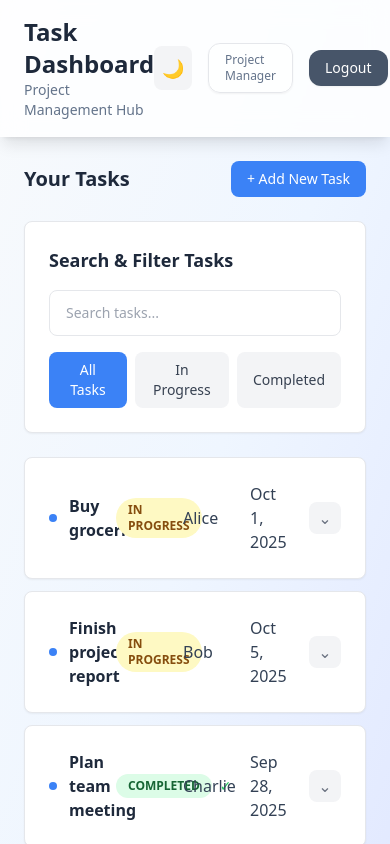
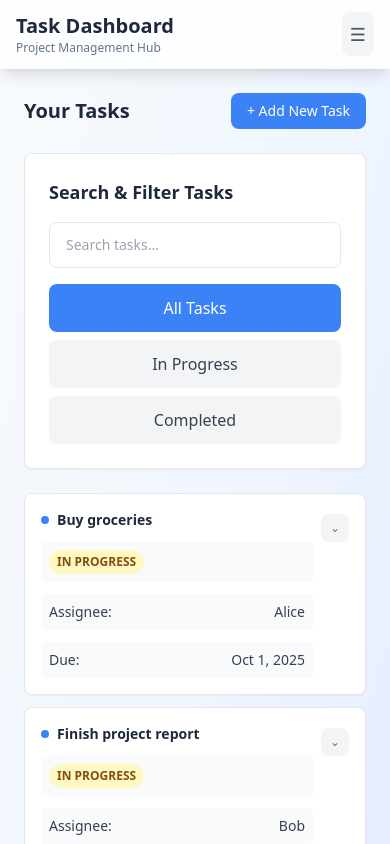
Before and after one commit to Toritsemotse/task-list-app, a Vue app: page /dashboard in a window 390 px wide. Shown: the top 844 px of the page. Built offline with nearby package versions, Linux system fonts and the light colour scheme; sample sign-in values are in the browser's storage; the HTML template or start-up script is replaced by a standard one.

Commit message:
optimized for mobile

```diff
--- a/src/components/TaskList.vue
+++ b/src/components/TaskList.vue
@@ -10,6 +10,13 @@ const authStore = useAuthStore()
 
 // Dark mode state
 const isDarkMode = ref(false)
+
+
+const isMobileMenuOpen = ref(false)
+
+
+
+
 
 // Dark mode toggle function
 const toggleDarkMode = () => {
@@ -153,19 +160,18 @@ const searchQuery = computed({
     <!-- Header -->
      <header
     class="bg-white/80 dark:bg-gray-900/80 backdrop-blur-md shadow-lg border-b border-white/20 dark:border-gray-700/20 sticky top-0 z-50">
-      <div class="max-w-7xl mx-auto px-6 py-4">
+    <div class="max-w-7xl mx-auto px-6 py-4 max-sm:px-4 max-sm:py-3">
       <div class="flex justify-between items-center">
         <!-- Brand Section -->
         <div class="flex items-center space-x-4">
-
           <div>
-              <h1 class="text-2xl font-bold text-slate-800 dark:text-slate-200">Task Dashboard</h1>
-              <p class="text-slate-500 dark:text-slate-400 text-sm font-medium">Project Management Hub</p>
+            <h1 class="text-2xl font-bold text-slate-800 dark:text-slate-200 max-sm:text-xl">Task Dashboard</h1>
+            <p class="text-slate-500 dark:text-slate-400 text-sm font-medium max-sm:text-xs">Project Management Hub</p>
           </div>
         </div>
 
-          <!-- User Section -->
-          <div class="flex items-center space-x-4">
+        <!-- Desktop User Section -->
+        <div class="flex items-center space-x-4 max-sm:hidden">
           <!-- Dark Mode Toggle -->
           <button @click="toggleDarkMode"
             class="p-2 rounded-lg bg-gray-100 hover:bg-gray-200 dark:bg-gray-700 dark:hover:bg-gray-600 transition-colors"
@@ -177,7 +183,6 @@ const searchQuery = computed({
           <!-- User Profile -->
           <div
             class="flex items-center space-x-3 px-4 py-2 bg-white/60 dark:bg-gray-700/60 rounded-xl border border-gray-200 dark:border-gray-600 shadow-sm">
-
             <div>
               <p class="text-slate-500 dark:text-slate-400 text-xs">Project Manager</p>
             </div>
@@ -186,6 +191,52 @@ const searchQuery = computed({
           <!-- Logout Button -->
           <button @click="handleLogout"
             class="px-4 py-2 bg-slate-600 hover:bg-slate-700 dark:bg-slate-700 dark:hover:bg-slate-800 text-white rounded-xl font-medium transition-colors shadow-sm text-sm">
+            Logout
+          </button>
+        </div>
+
+        <!-- Mobile Menu Button -->
+        <div class="hidden max-sm:flex max-sm:items-center">
+          <button
+            @click="isMobileMenuOpen = !isMobileMenuOpen"
+            class="p-2 rounded-lg bg-gray-100 hover:bg-gray-200 dark:bg-gray-700 dark:hover:bg-gray-600 transition-colors"
+          >
+            <span class="text-gray-600 dark:text-gray-300 text-lg">☰</span>
+          </button>
+        </div>
+      </div>
+
+      <!-- Mobile Menu Dropdown -->
+      <div
+        v-if="isMobileMenuOpen"
+        class="max-sm:absolute max-sm:top-full max-sm:left-0 max-sm:right-0 max-sm:bg-white/95 max-sm:dark:bg-gray-900/95 max-sm:backdrop-blur-md max-sm:border-t max-sm:border-gray-200 max-sm:dark:border-gray-700 max-sm:shadow-lg max-sm:py-3 max-sm:px-4"
+      >
+        <div class="max-sm:flex max-sm:flex-col max-sm:space-y-3">
+          <!-- Dark Mode Toggle in Mobile Menu -->
+          <button
+            @click="toggleDarkMode"
+            class="max-sm:flex max-sm:items-center max-sm:space-x-3 max-sm:p-3 max-sm:rounded-lg max-sm:bg-gray-50 max-sm:dark:bg-gray-800 max-sm:hover:bg-gray-100 max-sm:dark:hover:bg-gray-700 max-sm:transition-colors"
+          >
+            <span v-if="isDarkMode" class="text-yellow-400 text-lg">☀️</span>
+            <span v-else class="text-gray-600 text-lg">🌙</span>
+            <span class="text-slate-700 dark:text-slate-300 font-medium">
+              {{ isDarkMode ? 'Light Mode' : 'Dark Mode' }}
+            </span>
+          </button>
+
+          <!-- User Profile in Mobile Menu -->
+          <div class="max-sm:flex max-sm:items-center max-sm:space-x-3 max-sm:p-3 max-sm:rounded-lg max-sm:bg-gray-50 max-sm:dark:bg-gray-800">
+            <div>
+              <p class="text-slate-500 dark:text-slate-400 text-xs">Logged in as</p>
+              <p class="text-slate-700 dark:text-slate-300 font-medium">Project Manager</p>
+            </div>
+          </div>
+
+          <!-- Logout Button in Mobile Menu -->
+          <button
+            @click="handleLogout"
+            class="max-sm:w-full max-sm:px-4 max-sm:py-3 max-sm:bg-slate-600 max-sm:hover:bg-slate-700 max-sm:dark:bg-slate-700 max-sm:dark:hover:bg-slate-800 max-sm:text-white max-sm:rounded-xl max-sm:font-medium max-sm:transition-colors max-sm:shadow-sm"
+          >
             Logout
           </button>
         </div>
@@ -297,35 +348,26 @@ const searchQuery = computed({
           class="bg-white dark:bg-gray-800 rounded-lg shadow-sm border dark:border-gray-700 p-6">
           <h3 class="text-lg font-semibold text-slate-800 dark:text-slate-200 mb-4">Search & Filter Tasks</h3>
 
-          <!-- Search Box (if available) -->
-          <!-- <div v-if="tasksStore.setSearchQuery" class="mb-4">
-            <input
-              :value="tasksStore.searchQuery || ''"
-              @input="tasksStore.setSearchQuery($event.target.value)"
-              type="text"
-              placeholder="Search tasks..."
-              class="w-full px-4 py-3 border border-gray-200 dark:border-gray-600 dark:bg-gray-700 dark:text-slate-200 rounded-lg focus:outline-none focus:ring-2 focus:ring-blue-500 text-sm"
-            />
-          </div> -->
+
 
           <input v-model="searchQuery" type="text" placeholder="Search tasks..."
             class="w-full px-4 py-3 mb-4 border border-gray-200 dark:border-gray-600 dark:bg-gray-700 dark:text-slate-200 rounded-lg focus:outline-none focus:ring-2 focus:ring-blue-500 text-sm" />
 
           <!-- Filter Buttons (if available) -->
-          <div v-if="tasksStore.setStatusFilter" class="flex space-x-2">
+          <div v-if="tasksStore.setStatusFilter" class="flex space-x-2 max-sm:flex-col max-sm:space-x-0 max-sm:space-y-2 max-sm:w-full">
   <button @click="tasksStore.setStatusFilter('all')"
     :class="(tasksStore.statusFilter === 'all' || !tasksStore.statusFilter) ? 'bg-blue-500 text-white' : 'bg-gray-100 dark:bg-gray-700 text-gray-700 dark:text-gray-300 hover:bg-gray-200 dark:hover:bg-gray-600'"
-              class="px-4 py-2 rounded-lg font-medium transition-colors text-sm">
+    class="px-4 py-2 rounded-lg font-medium transition-colors text-sm max-sm:w-full max-sm:py-3 max-sm:text-base">
     All Tasks
   </button>
   <button @click="tasksStore.setStatusFilter('in_progress')"
     :class="tasksStore.statusFilter === 'in_progress' ? 'bg-yellow-500 text-white' : 'bg-gray-100 dark:bg-gray-700 text-gray-700 dark:text-gray-300 hover:bg-gray-200 dark:hover:bg-gray-600'"
-              class="px-4 py-2 rounded-lg font-medium transition-colors text-sm">
+    class="px-4 py-2 rounded-lg font-medium transition-colors text-sm max-sm:w-full max-sm:py-3 max-sm:text-base">
     In Progress
   </button>
   <button @click="tasksStore.setStatusFilter('completed')"
     :class="tasksStore.statusFilter === 'completed' ? 'bg-green-500 text-white' : 'bg-gray-100 dark:bg-gray-700 text-gray-700 dark:text-gray-300 hover:bg-gray-200 dark:hover:bg-gray-600'"
-              class="px-4 py-2 rounded-lg font-medium transition-colors text-sm">
+    class="px-4 py-2 rounded-lg font-medium transition-colors text-sm max-sm:w-full max-sm:py-3 max-sm:text-base">
     Completed
   </button>
 </div>
--- a/src/components/TaskRow.vue
+++ b/src/components/TaskRow.vue
@@ -36,55 +36,56 @@ const formatDate = (dateString: string) => {
   <div class="bg-white dark:bg-gray-800 border border-gray-200 dark:border-gray-700 rounded-lg shadow-sm hover:shadow-md transition-all duration-200 overflow-hidden">
 
     <!-- Main Task Row - Clickable -->
-
     <div
       @click="toggleExpanded"
-      class="p-6 cursor-pointer hover:bg-gray-50 dark:hover:bg-gray-700/50 transition-colors"
+      class="p-6 cursor-pointer hover:bg-gray-50 dark:hover:bg-gray-700/50 transition-colors max-sm:p-4"
     >
-      <div class="flex items-center justify-between">
-        <div class="flex-1 grid grid-cols-4 gap-6">
+      <div class="flex items-center justify-between max-sm:items-start">
+        <div class="flex-1 grid grid-cols-4 gap-6 max-sm:block max-sm:space-y-3">
 
-          <!-- Title -->
-          <div class="flex items-center space-x-3">
+          <!-- Title - Full width on mobile -->
+          <div class="flex items-center space-x-3 max-sm:space-x-2">
             <div class="w-2 h-2 rounded-full bg-blue-500 flex-shrink-0"></div>
-            <h3 class="font-semibold text-slate-800 dark:text-slate-200 hover:text-blue-600 dark:hover:text-blue-400 transition-colors">
+            <h3 class="font-semibold text-slate-800 dark:text-slate-200 hover:text-blue-600 dark:hover:text-blue-400 transition-colors max-sm:text-sm max-sm:line-clamp-2">
               {{ task.title }}
             </h3>
           </div>
 
           <!-- Status -->
-          <div class="flex items-center space-x-2">
+          <div class="flex items-center space-x-2 max-sm:justify-between max-sm:bg-gray-50 max-sm:dark:bg-gray-700 max-sm:p-2 max-sm:rounded">
             <span
-              class="px-3 py-1 rounded-full text-xs font-semibold"
+              class="px-3 py-1 rounded-full text-xs font-semibold max-sm:px-2"
               :class="getStatusColor(task.status)"
             >
               {{ task.status.replace('_', ' ').toUpperCase() }}
             </span>
-            <span v-if="task.status === 'completed'" class="text-green-500 text-sm">✓</span>
+            <span v-if="task.status === 'completed'" class="text-green-500 text-sm max-sm:text-xs">✓</span>
           </div>
 
           <!-- Assignee -->
-          <div class="flex items-center space-x-3">
-            <span class="text-slate-700 dark:text-slate-300 font-medium">{{ task.assignee }}</span>
+          <div class="flex items-center space-x-3 max-sm:justify-between max-sm:bg-gray-50 max-sm:dark:bg-gray-700 max-sm:p-2 max-sm:rounded">
+            <span class="text-slate-700 dark:text-slate-300 font-medium max-sm:text-sm max-sm:truncate max-sm:flex-1 max-sm:mr-2">Assignee:</span>
+            <span class="text-slate-700 dark:text-slate-300 font-medium max-sm:text-sm max-sm:truncate">{{ task.assignee }}</span>
           </div>
 
           <!-- Due Date -->
-          <div class="flex items-center space-x-2">
-            <span class="text-slate-700 dark:text-slate-300 font-medium">{{ formatDate(task.due_date) }}</span>
+          <div class="flex items-center space-x-2 max-sm:justify-between max-sm:bg-gray-50 max-sm:dark:bg-gray-700 max-sm:p-2 max-sm:rounded">
+            <span class="text-slate-700 dark:text-slate-300 font-medium max-sm:text-sm max-sm:truncate max-sm:flex-1 max-sm:mr-2">Due:</span>
+            <span class="text-slate-700 dark:text-slate-300 font-medium max-sm:text-sm max-sm:truncate">{{ formatDate(task.due_date) }}</span>
           </div>
         </div>
 
         <!-- Expand/Collapse Button -->
-        <div class="ml-4">
+        <div class="ml-4 max-sm:ml-2 max-sm:mt-1">
           <div
-            class="w-8 h-8 bg-gray-100 hover:bg-gray-200 rounded-lg flex items-center justify-center transition-colors"
+            class="w-8 h-8 bg-gray-100 hover:bg-gray-200 rounded-lg flex items-center justify-center transition-colors max-sm:w-7 max-sm:h-7"
           >
-              <span
-                class="text-gray-500 transition-transform duration-200"
-                :class="{ 'rotate-180': isExpanded }"
-              >
-                ⌄
-              </span>
+            <span
+              class="text-gray-500 transition-transform duration-200 max-sm:text-xs"
+              :class="{ 'rotate-180': isExpanded }"
+            >
+              ⌄
+            </span>
           </div>
         </div>
       </div>
```
Lines whose indentation alone changed are shown as unchanged.
